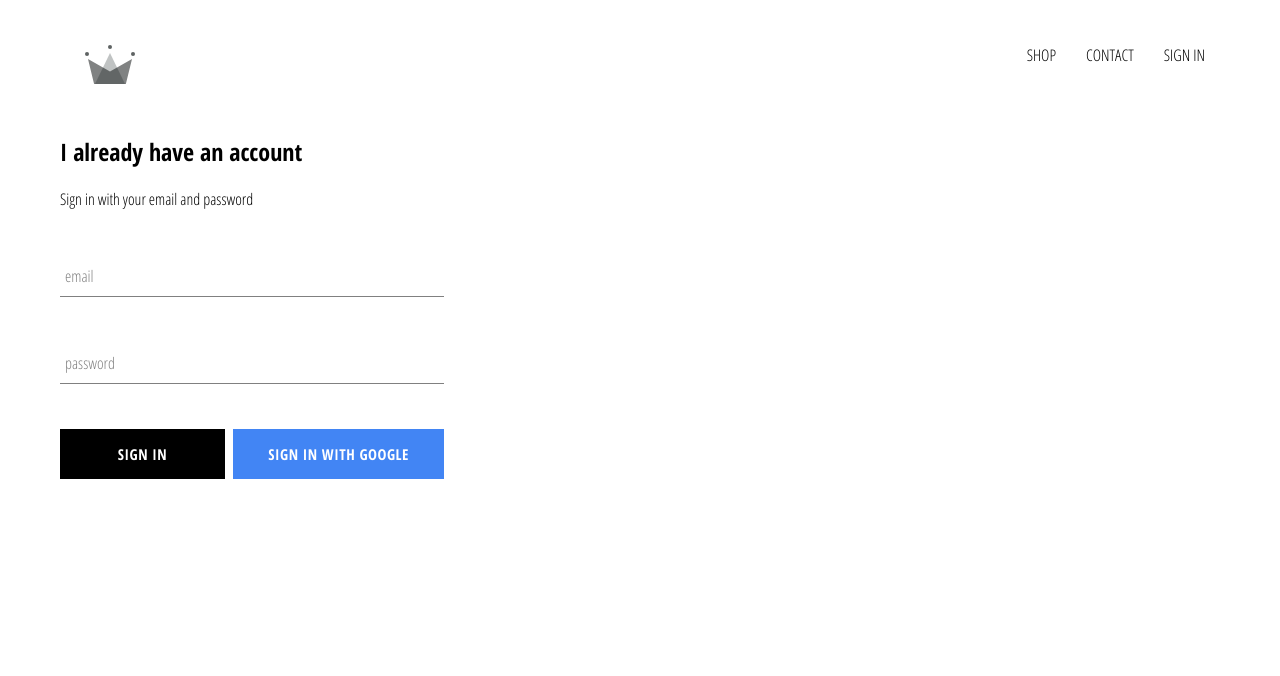
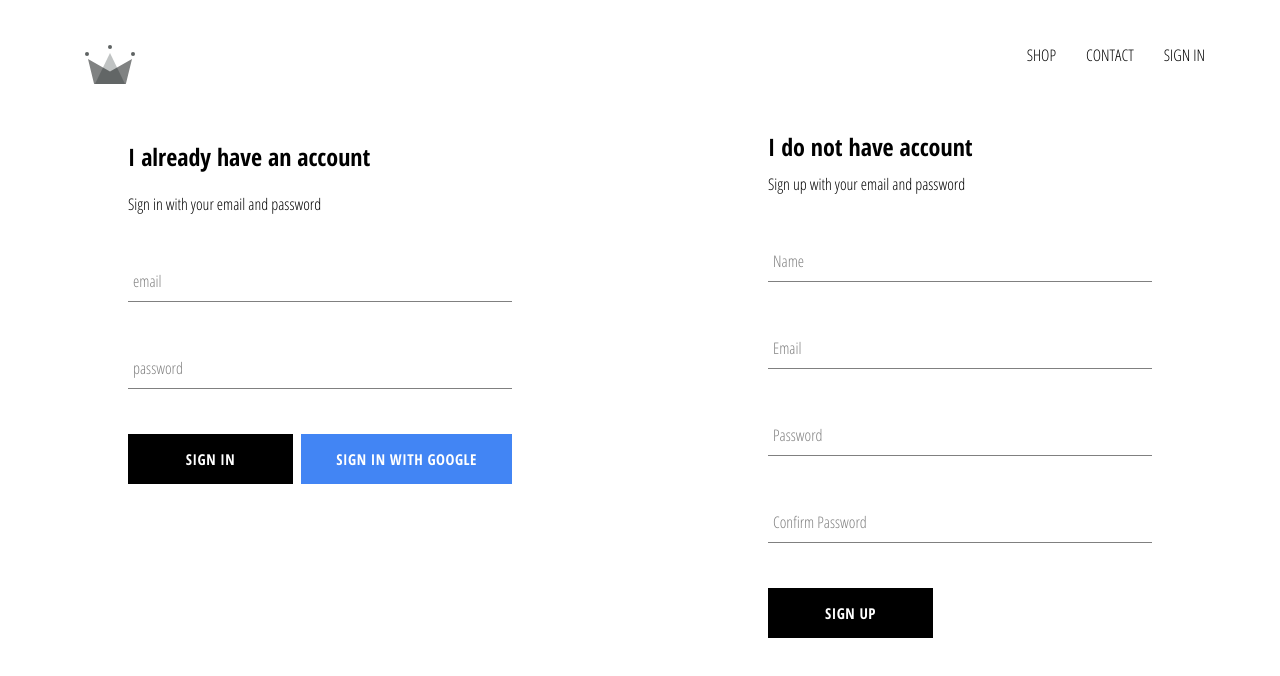
Before and after one commit to tosia921/E-commerce-ZTM-Course, a React (Create React App) app: page /signin in a window 1280 px wide. Shown: the top 676 px of the page. Built offline with nearby package versions, Linux system fonts and the light colour scheme; no server answers.

Commit message:
created sign up component to handle email and password sign ups, imported it to sign in and sign up page

```diff
--- a/src/App.js
+++ b/src/App.js
@@ -34,7 +34,8 @@
               ...snapShot.data()
             }
           })
-        })
+          console.log(this.state)
+        });
       } else { // is user auth is null, ex. if user signs out, we want to set state to null, which is equal to the userAuth value when there is no user signed in
         this.setState({
           currentUser: userAuth
--- /dev/null
+++ b/src/components/sign-up/sign-up.component.jsx
@@ -0,0 +1,100 @@
+import React from 'react';
+//custom components
+import FormInput from '../form-input/form-input.component';
+import CustomButton from '../custom-button/custom-button.component';
+//firebase
+import { auth, createUserProfileDocument } from '../../firebase/firebase.utils';
+//styles
+import './sign-up.styles.scss';
+
+class SignUp extends React.Component {
+    constructor(){
+        super()
+
+        this.state = {
+            displayName: '',
+            email: '',
+            password: '',
+            confirmPassword: ''
+        }
+    }
+
+    handleSubmit = async (event) => {
+        event.preventDefault(); // preventing default behaviour of the form
+
+        const { displayName, email, password, confirmPassword } = this.state; // desctructuring state object into variables
+
+        if (password !== confirmPassword) { //exits function if passwords do not match
+            alert("password's don't match")
+            return;
+        }
+
+        try {
+            const { user } = await auth.createUserWithEmailAndPassword(email, password); // destructuing user ot the return of firebase function
+
+            await createUserProfileDocument(user, {displayName}); // adding new user to the database
+
+            this.setState({ //clearing out form
+                displayName: '',
+                email: '',
+                password: '',
+                confirmPassword: ''
+            });
+        } catch(error) {
+            console.error(error);
+        }
+    }
+
+    handleChange = event => {
+        const { name, value } = event.target;
+
+        this.setState({ [name]: value })
+    }
+
+    render() {
+        const { displayName, email, password, confirmPassword } = this.state;
+        return (
+            <div className='sign-up'>
+                <h2 className='title'>I do not have account</h2>
+                <span>Sign up with your email and password</span>
+                <form className='sign-up-form' onSubmit={this.handleSubmit}>
+                    <FormInput
+                        type='text'
+                        name='displayName'
+                        value={displayName}
+                        onChange={this.handleChange}
+                        label='Name'
+                        required
+                    />
+                    <FormInput
+                        type='email'
+                        name='email'
+                        value={email}
+                        onChange={this.handleChange}
+                        label='Email'
+                        required
+                    />
+                    <FormInput
+                        type='password'
+                        name='password'
+                        value={password}
+                        onChange={this.handleChange}
+                        label='Password'
+                        required
+                    />
+                    <FormInput
+                        type='password'
+                        name='confirmPassword'
+                        value={confirmPassword}
+                        onChange={this.handleChange}
+                        label='Confirm Password'
+                        required
+                    />
+                    <CustomButton type='submit'> SIGN UP </CustomButton>
+                </form>
+            </div>
+        )
+    }
+}
+
+export default SignUp;
--- /dev/null
+++ b/src/components/sign-up/sign-up.styles.scss
@@ -0,0 +1,9 @@
+.sign-up {
+	display: flex;
+	flex-direction: column;
+	width: 30vw;
+
+	.title {
+		margin: 10px 0;
+	}
+}
--- a/src/pages/sign-in-and-sign-up/sign-in-and-sign-up.component.jsx
+++ b/src/pages/sign-in-and-sign-up/sign-in-and-sign-up.component.jsx
@@ -3,10 +3,12 @@
 import './sign-in-and-sign-up.styles.scss';
 
 import SignIn from '../../components/sign-in/sign-in.component';
+import SignUp from '../../components/sign-up/sign-up.component';
 
 const SignInAndSignUpPage = () => (
-    <div className='sign-in-and-sign-out'>
+    <div className='sign-in-and-sign-up'>
         <SignIn/>
+        <SignUp/>
     </div>
 )
 
--- a/src/pages/sign-in-and-sign-up/sign-in-and-sign-up.styles.scss
+++ b/src/pages/sign-in-and-sign-up/sign-in-and-sign-up.styles.scss
@@ -0,0 +1,6 @@
+.sign-in-and-sign-up {
+	width: 80vw;
+	display: flex;
+	justify-content: space-between;
+	margin: 30px auto;
+}
```
Also changed, not shown: 1 other file (tests, documents, lock files or other folders).
